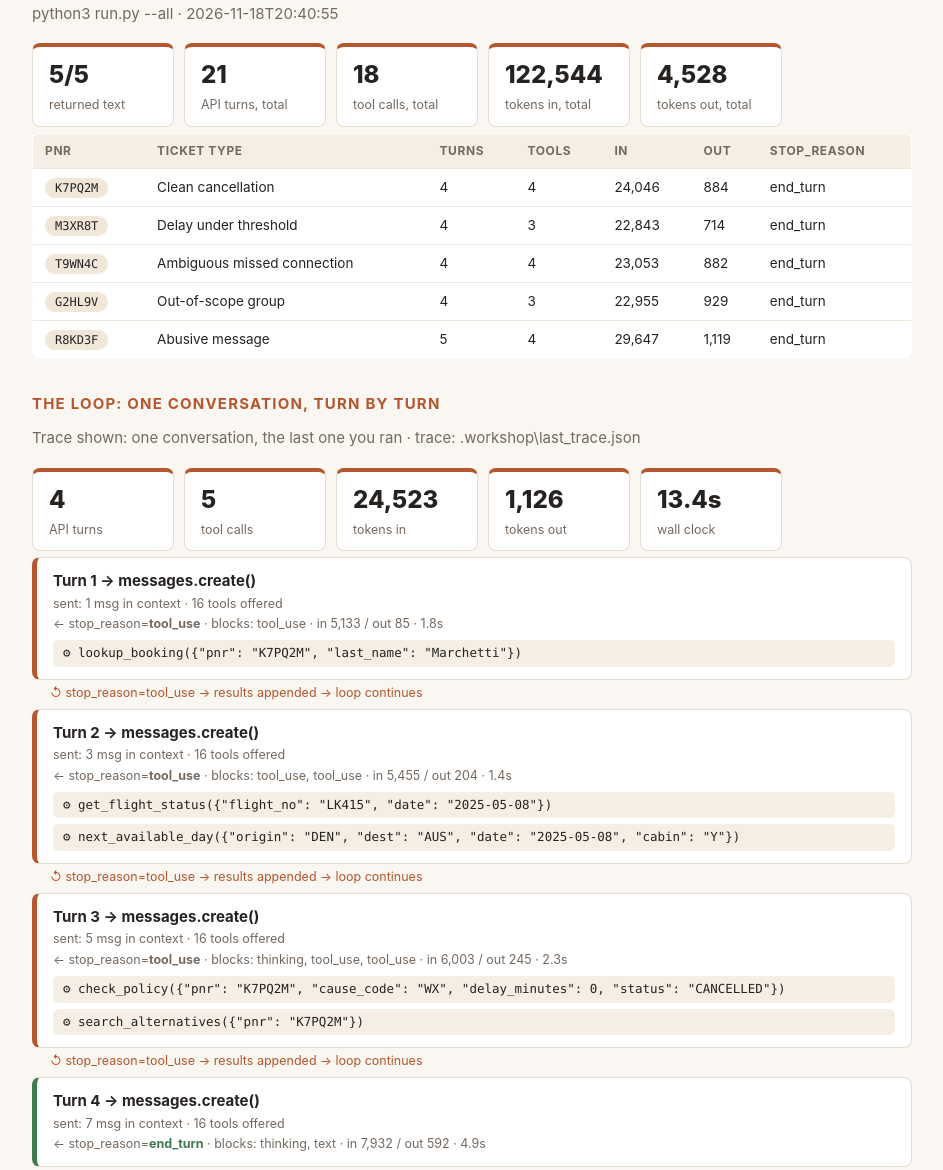
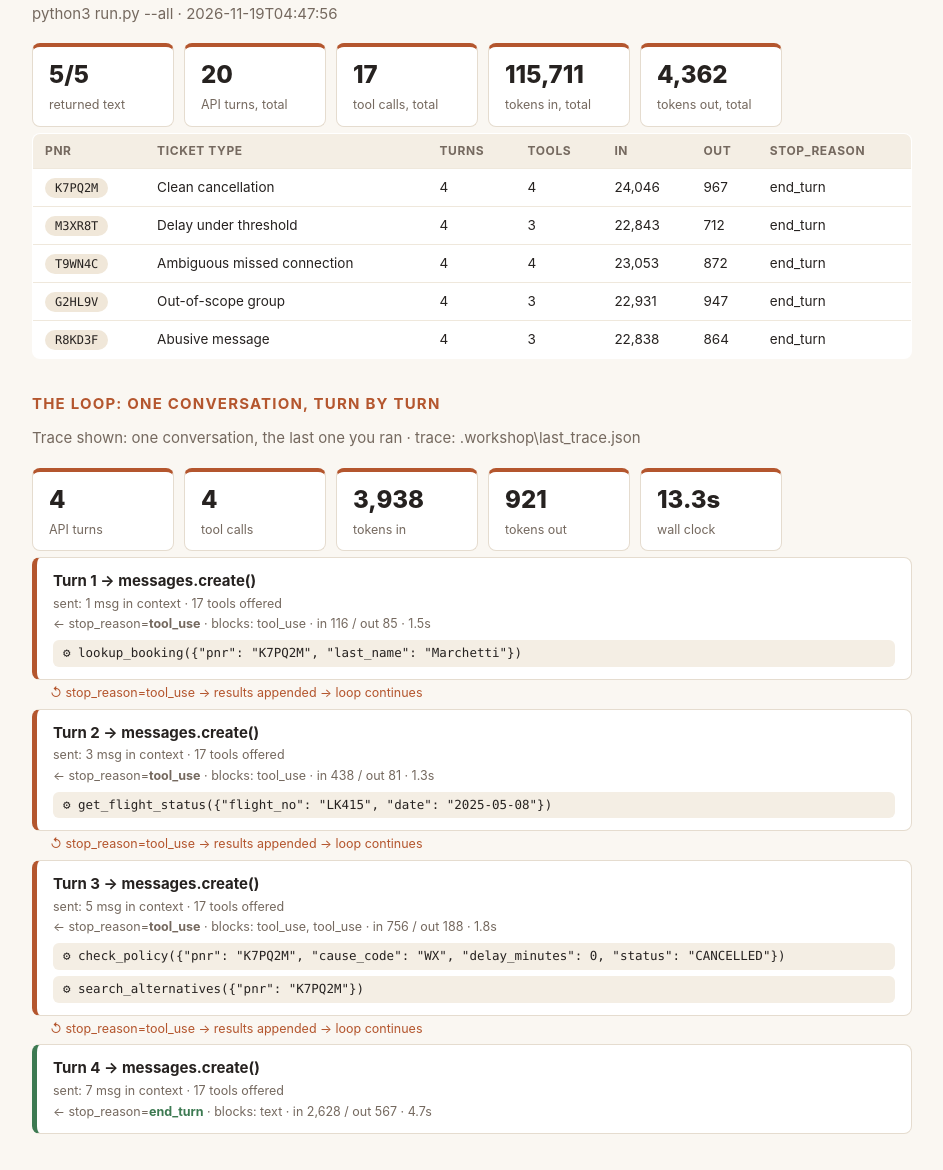
Before and after one commit to dinesh24tcs/larkspur-exercise, a plain HTML site: page readout.html in a window 1280 px wide. Shown: the part 1515-2685 px from the top of the page, without its empty margins (168-1111 px from the left). Drawn offline with Linux system fonts and the light colour scheme.

Commit message:
canon: gate 3.1 by dinesh.24tcs
Step 3.1 (Build the proof) saved. Green on this laptop: 1.2, 1.3, 1.4, 2.1, 2.2, 3.1.
Changed since the last canon: readout-trace.json +8 -9, readout.html +24 -25.
Why: Added our evals
Behind? python3 pod_sync.py --take-canon, then in claude: /catchup

```diff
--- a/readout.html
+++ b/readout.html
@@ -38,7 +38,7 @@ th { background: #f4eee4; font-size: 12px; letter-spacing: .05em; text-transform
 .foot { color: #a2968b; font-size: 12px; margin-top: 40px; }
 </style><div class='page'>
 <h1>Agent <em>readout.</em></h1>
-<p class='sub'>Team Room 2 · 2026-11-19 06:09</p>
+<p class='sub'>Team Room 2 · 2026-11-19 06:28</p>
 <h2>Architecture: what the agent is</h2>
 <div class='strip'>
 <div class='stat'><b>17</b><span>tools offered</span></div>
@@ -70,57 +70,56 @@ th { background: #f4eee4; font-size: 12px; letter-spacing: .05em; text-transform
 <p class='sub'>2 of those 17 tools are served by support/mcp_server.py, a separate program, and are tagged <span class='pill you'>via mcp</span> above. Claude cannot tell: same name, same description, same tokens.</p>
 <p class='sub'>local dispatch: <span class='pill you'>care_entitlements</span>, <span class='pill you'>cause_in_plain_words</span>, <span class='pill you'>departures_in_window</span>, <span class='pill you'>ground_stop_status</span>, <span class='pill you'>reopen_stats</span>, <span class='pill you'>seats_left</span></p>
 <h2>All five ticket types: what it did across the set</h2>
-<p class='sub'>python3 run.py --all · 2026-11-18T20:40:55</p>
+<p class='sub'>python3 run.py --all · 2026-11-19T04:47:56</p>
 <div class='strip'>
 <div class='stat'><b>5/5</b><span>returned text</span></div>
-<div class='stat'><b>21</b><span>API turns, total</span></div>
-<div class='stat'><b>18</b><span>tool calls, total</span></div>
-<div class='stat'><b>122,544</b><span>tokens in, total</span></div>
-<div class='stat'><b>4,528</b><span>tokens out, total</span></div>
+<div class='stat'><b>20</b><span>API turns, total</span></div>
+<div class='stat'><b>17</b><span>tool calls, total</span></div>
+<div class='stat'><b>115,711</b><span>tokens in, total</span></div>
+<div class='stat'><b>4,362</b><span>tokens out, total</span></div>
 </div>
 <table><tr><th>pnr</th><th>ticket type</th><th>turns</th><th>tools</th><th>in</th><th>out</th><th>stop_reason</th></tr>
-<tr><td><span class='pill'>K7PQ2M</span></td><td>Clean cancellation</td><td>4</td><td>4</td><td>24,046</td><td>884</td><td>end_turn</td></tr>
-<tr><td><span class='pill'>M3XR8T</span></td><td>Delay under threshold</td><td>4</td><td>3</td><td>22,843</td><td>714</td><td>end_turn</td></tr>
-<tr><td><span class='pill'>T9WN4C</span></td><td>Ambiguous missed connection</td><td>4</td><td>4</td><td>23,053</td><td>882</td><td>end_turn</td></tr>
-<tr><td><span class='pill'>G2HL9V</span></td><td>Out-of-scope group</td><td>4</td><td>3</td><td>22,955</td><td>929</td><td>end_turn</td></tr>
-<tr><td><span class='pill'>R8KD3F</span></td><td>Abusive message</td><td>5</td><td>4</td><td>29,647</td><td>1,119</td><td>end_turn</td></tr>
+<tr><td><span class='pill'>K7PQ2M</span></td><td>Clean cancellation</td><td>4</td><td>4</td><td>24,046</td><td>967</td><td>end_turn</td></tr>
+<tr><td><span class='pill'>M3XR8T</span></td><td>Delay under threshold</td><td>4</td><td>3</td><td>22,843</td><td>712</td><td>end_turn</td></tr>
+<tr><td><span class='pill'>T9WN4C</span></td><td>Ambiguous missed connection</td><td>4</td><td>4</td><td>23,053</td><td>872</td><td>end_turn</td></tr>
+<tr><td><span class='pill'>G2HL9V</span></td><td>Out-of-scope group</td><td>4</td><td>3</td><td>22,931</td><td>947</td><td>end_turn</td></tr>
+<tr><td><span class='pill'>R8KD3F</span></td><td>Abusive message</td><td>4</td><td>3</td><td>22,838</td><td>864</td><td>end_turn</td></tr>
 </table>
 <h2>The loop: one conversation, turn by turn</h2>
 <p class='sub'>Trace shown: one conversation, the last one you ran · trace: .workshop\last_trace.json</p>
 <div class='strip'>
 <div class='stat'><b>4</b><span>API turns</span></div>
-<div class='stat'><b>5</b><span>tool calls</span></div>
-<div class='stat'><b>24,523</b><span>tokens in</span></div>
-<div class='stat'><b>1,126</b><span>tokens out</span></div>
-<div class='stat'><b>13.4s</b><span>wall clock</span></div>
+<div class='stat'><b>4</b><span>tool calls</span></div>
+<div class='stat'><b>3,938</b><span>tokens in</span></div>
+<div class='stat'><b>921</b><span>tokens out</span></div>
+<div class='stat'><b>13.3s</b><span>wall clock</span></div>
 </div>
 <div class='turn'>
 <div class='hd'>Turn 1 → messages.create()</div>
-<div class='meta'>sent: 1 msg in context · 16 tools offered</div>
-<div class='meta'>← stop_reason=<b>tool_use</b> · blocks: tool_use · in 5,133 / out 85 · 1.8s</div>
+<div class='meta'>sent: 1 msg in context · 17 tools offered</div>
+<div class='meta'>← stop_reason=<b>tool_use</b> · blocks: tool_use · in 116 / out 85 · 1.5s</div>
 <div class='tool'>⚙ lookup_booking({&quot;pnr&quot;: &quot;K7PQ2M&quot;, &quot;last_name&quot;: &quot;Marchetti&quot;})</div>
 </div>
 <div class='loopback'>↺ stop_reason=tool_use → results appended → loop continues</div>
 <div class='turn'>
 <div class='hd'>Turn 2 → messages.create()</div>
-<div class='meta'>sent: 3 msg in context · 16 tools offered</div>
-<div class='meta'>← stop_reason=<b>tool_use</b> · blocks: tool_use, tool_use · in 5,455 / out 204 · 1.4s</div>
+<div class='meta'>sent: 3 msg in context · 17 tools offered</div>
+<div class='meta'>← stop_reason=<b>tool_use</b> · blocks: tool_use · in 438 / out 81 · 1.3s</div>
 <div class='tool'>⚙ get_flight_status({&quot;flight_no&quot;: &quot;LK415&quot;, &quot;date&quot;: &quot;2025-05-08&quot;})</div>
-<div class='tool'>⚙ next_available_day({&quot;origin&quot;: &quot;DEN&quot;, &quot;dest&quot;: &quot;AUS&quot;, &quot;date&quot;: &quot;2025-05-08&quot;, &quot;cabin&quot;: &quot;Y&quot;})</div>
 </div>
 <div class='loopback'>↺ stop_reason=tool_use → results appended → loop continues</div>
 <div class='turn'>
 <div class='hd'>Turn 3 → messages.create()</div>
-<div class='meta'>sent: 5 msg in context · 16 tools offered</div>
-<div class='meta'>← stop_reason=<b>tool_use</b> · blocks: thinking, tool_use, tool_use · in 6,003 / out 245 · 2.3s</div>
+<div class='meta'>sent: 5 msg in context · 17 tools offered</div>
+<div class='meta'>← stop_reason=<b>tool_use</b> · blocks: tool_use, tool_use · in 756 / out 188 · 1.8s</div>
 <div class='tool'>⚙ check_policy({&quot;pnr&quot;: &quot;K7PQ2M&quot;, &quot;cause_code&quot;: &quot;WX&quot;, &quot;delay_minutes&quot;: 0, &quot;status&quot;: &quot;CANCELLED&quot;})</div>
 <div class='tool'>⚙ search_alternatives({&quot;pnr&quot;: &quot;K7PQ2M&quot;})</div>
 </div>
 <div class='loopback'>↺ stop_reason=tool_use → results appended → loop continues</div>
 <div class='turn done'>
 <div class='hd'>Turn 4 → messages.create()</div>
-<div class='meta'>sent: 7 msg in context · 16 tools offered</div>
-<div class='meta'>← stop_reason=<b class='stopped'>end_turn</b> · blocks: thinking, text · in 7,932 / out 592 · 4.9s</div>
+<div class='meta'>sent: 7 msg in context · 17 tools offered</div>
+<div class='meta'>← stop_reason=<b class='stopped'>end_turn</b> · blocks: text · in 2,628 / out 567 · 4.7s</div>
 </div>
 <p class='foot'>Generated by readout.py · Larkspur Airlines is a fictional training scenario · Confidential / do not distribute</p></div>
-<script type="application/json" id="evidence">{"generated": "2026-11-19T06:09:33", "pod": "Room 2", "banked_by": "Bhawana Kochar", "banked": {"1.2": "C22-C6C", "1.3": "02B-3A6", "1.4": "442-C1C", "2.1": "95E-325", "2.2": "015-AA7"}, "trace": {"turns": 4, "tool_calls": 5, "tool_names": ["lookup_booking", "get_flight_status", "next_available_day", "check_policy", "search_alternatives"], "saw_thinking": true, "used_format": false, "used_tool_choice_none": false, "streamed": false, "deltas_seen": 0, "tokens": {"input": 24523, "output": 1126, "cache_read": 0, "cache_write": 0}, "cache_hit_ratio": null, "elapsed": 13.4}, "all_shapes": {"attempted": 5, "shapes": 5, "failed": 0, "resolved": 5, "turns": 21, "tool_calls": 18, "tokens_in": 122544, "tokens_out": 4528, "cache_read": 0, "unfinished": [], "errors": []}}</script>
+<script type="application/json" id="evidence">{"generated": "2026-11-19T06:28:46", "pod": "Room 2", "banked_by": "Dinesh Kumar", "banked": {"1.2": "1DE-F24", "1.3": "C72-4F7", "1.4": "7A4-119", "2.1": "E10-E36", "2.2": "8A6-69A", "3.1": "1D1-9F8"}, "trace": {"turns": 4, "tool_calls": 4, "tool_names": ["lookup_booking", "get_flight_status", "check_policy", "search_alternatives"], "saw_thinking": false, "used_format": false, "used_tool_choice_none": false, "streamed": false, "deltas_seen": 0, "tokens": {"input": 3938, "output": 921, "cache_read": 15513, "cache_write": 5171}, "cache_hit_ratio": 0.6300463000568597, "elapsed": 13.3}, "all_shapes": {"attempted": 5, "shapes": 5, "failed": 0, "resolved": 5, "turns": 20, "tool_calls": 17, "tokens_in": 115711, "tokens_out": 4362, "cache_read": 0, "unfinished": [], "errors": []}}</script>
```
Also changed, not shown: readout-trace.json (+8 -9 lines).
